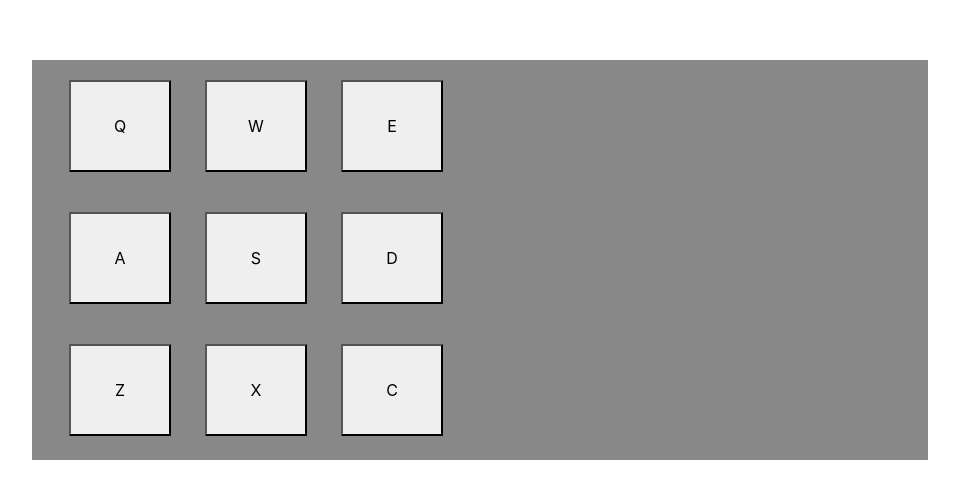
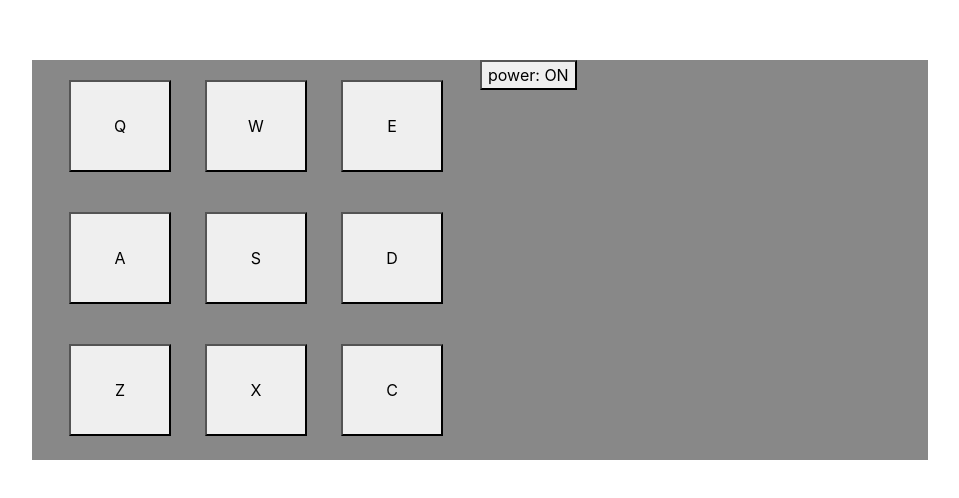
Before and after one commit to nick-hou/drum-machine, a React (Create React App) app: page / in a window 1280 px wide. Shown: the part 140-638 px from the top of the page, without its empty margins (160-1119 px from the left). Built offline with nearby package versions, Linux system fonts and the light colour scheme.

Commit message:
added power button functionality

```diff
--- a/src/features/drum/Drum.js
+++ b/src/features/drum/Drum.js
@@ -1,4 +1,4 @@
-import React, { useState } from 'react';
+import React from 'react';
 import { useSelector, useDispatch } from 'react-redux';
 import {
   flipPower,
@@ -6,12 +6,14 @@ import {
 } from './drumSlice';
 import { Button } from './Button'
 
-export function Drum() {
+export const Drum = () => {
   // the Drum component is just a wrapper for the keys and buttons. All the logic is handled by the redux state, and all the actions are
   // called from the buttons, so there is no state (or dispatch or selection) necessary for the Drum component.
 
-  const keysUsed = ['Q','W','E','A','S','D','Z','X','C'];
-
+  const dispatch = useDispatch();
+  // const keysUsed = ['Q','W','E','A','S','D','Z','X','C'];
+  const powerStatus = useSelector(state => state.drum.power)
+  console.log(powerStatus)
   return (
     <div className="drumbox">
       <div className="row boxRow">
@@ -33,7 +35,12 @@ export function Drum() {
           </div>
         </div>
         <div className="col">
-
+          <button
+            className="powerButton"
+            onClick={() => dispatch(flipPower())}
+          >
+            power: {powerStatus ? 'ON' : 'OFF'}
+          </button>
         </div>
       </div>
     </div>
--- a/src/features/drum/drumSlice.js
+++ b/src/features/drum/drumSlice.js
@@ -6,7 +6,7 @@ import {
 } from './drumFunctions'
 
 const initialState = {
-  power: 1,
+  power: true,
   volume: 100,
   track: 'A',
   text: ''
```
